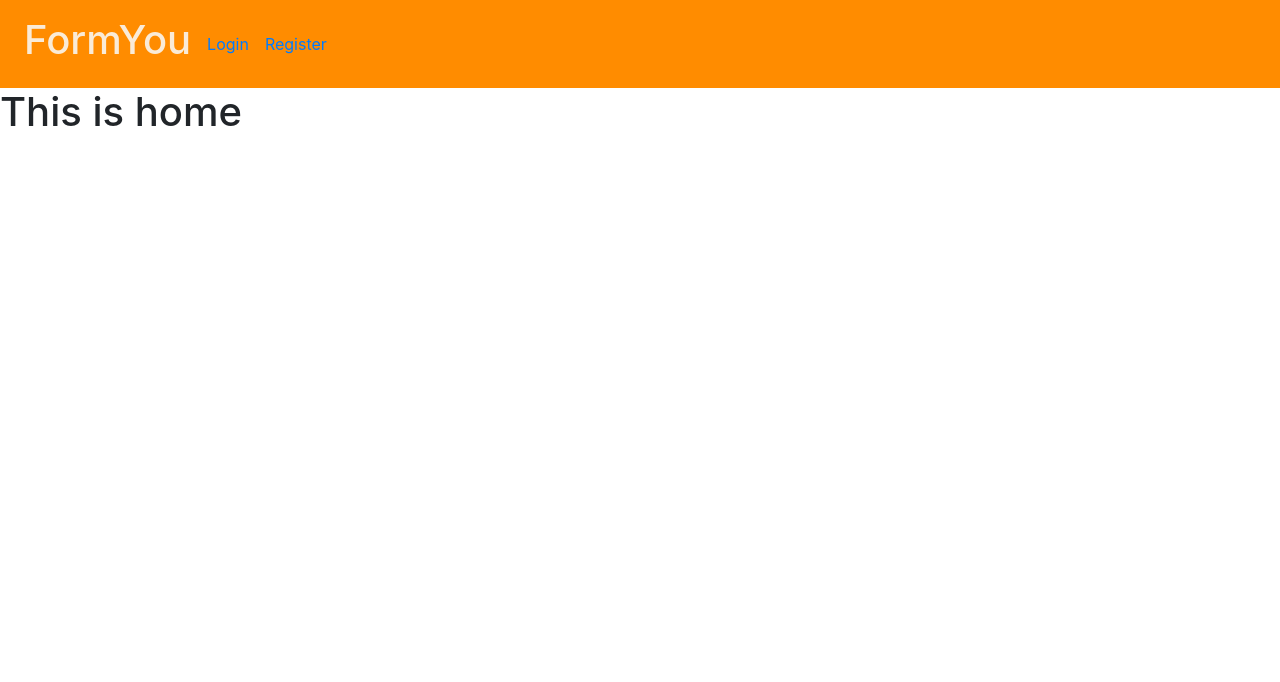
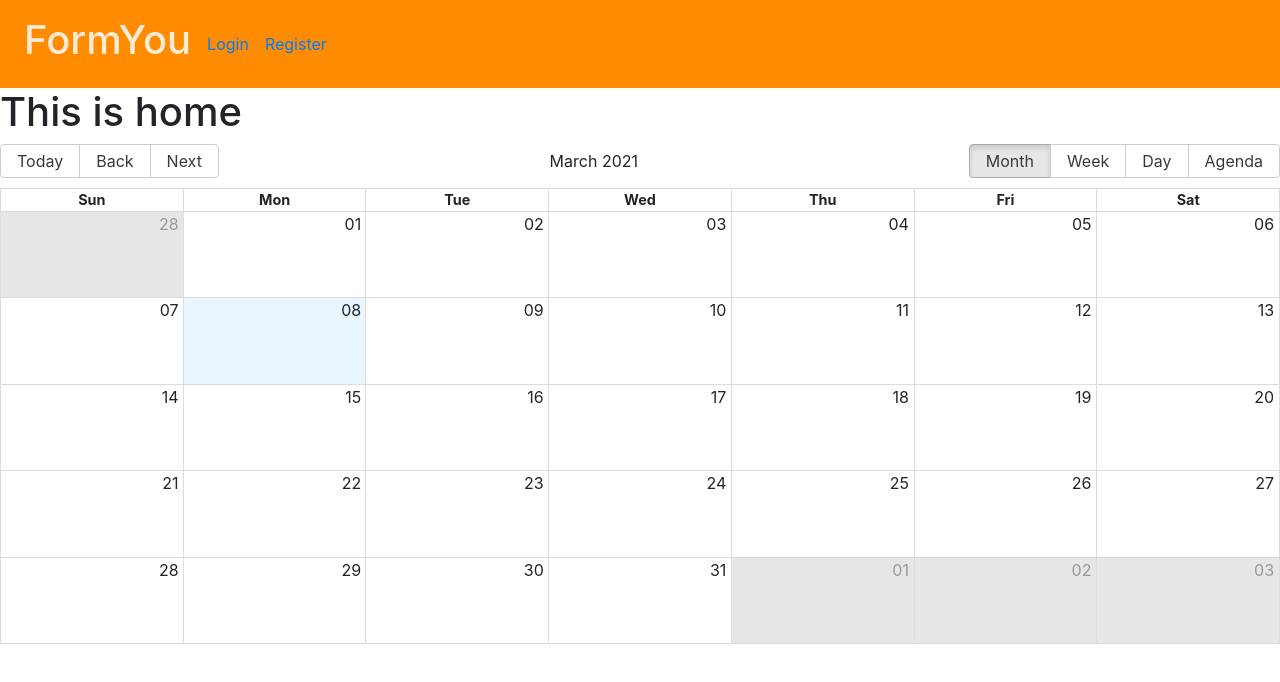
Before and after one commit to Queje/react_formyou, a React (Create React App) app: page / in a window 1280 px wide. Shown: the top 682 px of the page. Built offline with nearby package versions, Linux system fonts and the light colour scheme.

Commit message:
Add react-big-calendar + Moment to dependency + Create a basic calendar component

```diff
--- a/package.json
+++ b/package.json
@@ -8,8 +8,10 @@
     "@testing-library/user-event": "^12.1.10",
     "bootstrap": "^4.6.0",
     "js-cookie": "^2.2.1",
+    "moment": "^2.29.1",
     "node-sass": "4.14.1",
     "react": "^17.0.1",
+    "react-big-calendar": "^0.33.2",
     "react-bootstrap": "^1.5.1",
     "react-dom": "^17.0.1",
     "react-icons": "^4.2.0",
--- /dev/null
+++ b/src/components/promotionsCalendar/index.jsx
@@ -0,0 +1,29 @@
+/* eslint-disable no-unused-vars */
+
+import '../../../node_modules/react-big-calendar/lib/sass/styles.scss'
+import React from 'react';
+import { Calendar, momentLocalizer } from 'react-big-calendar';
+import moment from 'moment';
+
+const PromotionsCalendar = (props) => {
+  const localizer = momentLocalizer(moment);
+  const myEventsList =[
+              {
+                title: "First Session",
+                start: "2021-09-08T08:02:17-05:00",
+                end:   "2021-09-08T18:02:17-05:00",
+              }];
+  return (
+    <div>
+    <Calendar
+      localizer={localizer}
+      events={myEventsList}
+      startAccessor="start"
+      endAccessor="end"
+      style={{ height: 500 }}
+    />
+    </div>
+  )
+};
+
+export default PromotionsCalendar;
--- a/src/pages/Home.jsx
+++ b/src/pages/Home.jsx
@@ -1,9 +1,11 @@
 import React from "react";
+import PromotionsCalendar from '../components/promotionsCalendar/index.jsx';
 
 const Home = () => {
   return (
     <div className="Home">
       <h1>This is home</h1>
+      <PromotionsCalendar />
     </div>
   );
 };
```
